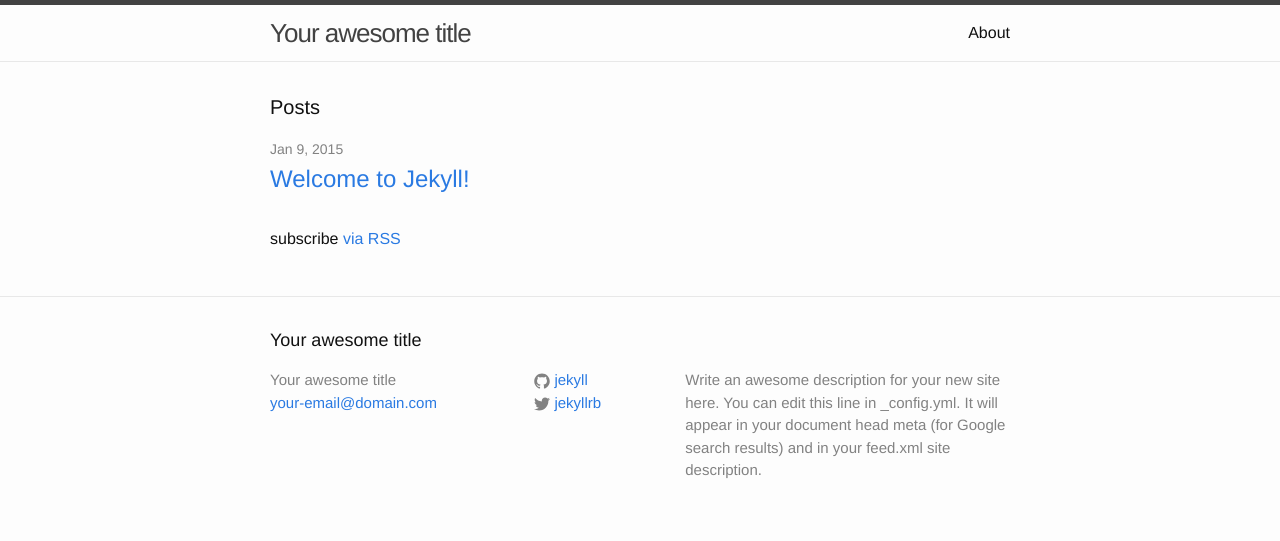
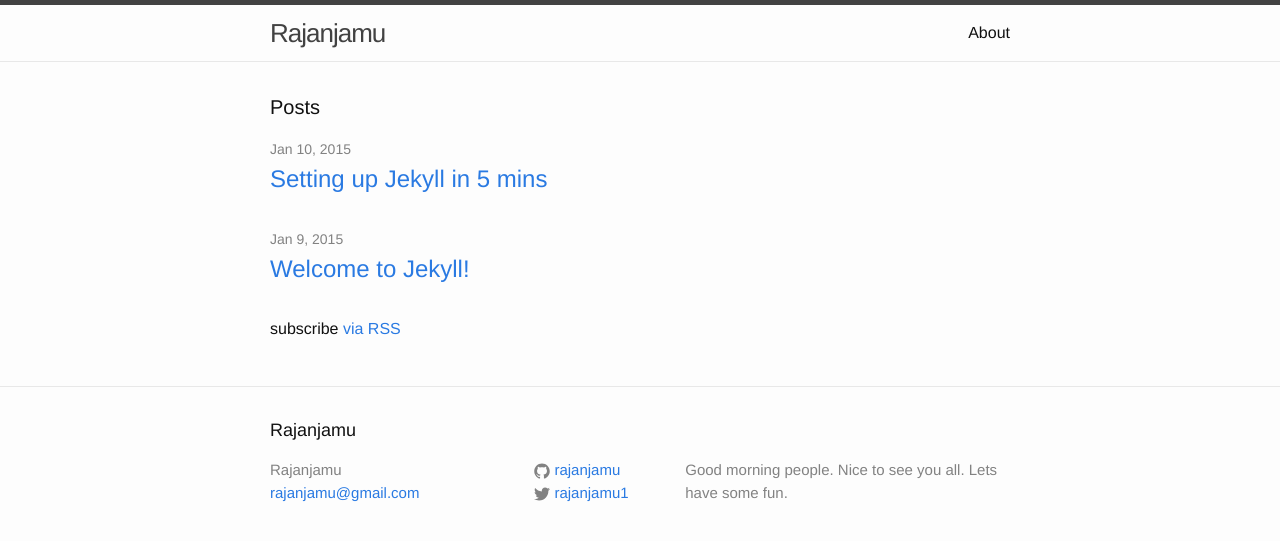
Before and after one commit to rajanjamu/rajanjamu_jekyll_old, a Jekyll site: the page built from index.html, in a window 1280 px wide. Shown: the top 541 px of the page. Built offline with Jekyll 4.4.1, drawn with Linux system fonts in a browser that asks for light colours.

Commit message:
edited config file and added a post

```diff
--- a/_config.yml
+++ b/_config.yml
@@ -1,14 +1,12 @@
 # Site settings
-title: Your awesome title
-email: your-email@domain.com
+title: Rajanjamu
+email: rajanjamu@gmail.com
 description: > # this means to ignore newlines until "baseurl:"
-  Write an awesome description for your new site here. You can edit this
-  line in _config.yml. It will appear in your document head meta (for
-  Google search results) and in your feed.xml site description.
+  Good morning people. Nice to see you all. Lets have some fun.
 baseurl: "" # the subpath of your site, e.g. /blog/
-url: "http://yourdomain.com" # the base hostname & protocol for your site
-twitter_username: jekyllrb
-github_username:  jekyll
+url: "http://rajanjamu.githug.io" # the base hostname & protocol for your site
+twitter_username: rajanjamu1
+github_username:  rajanjamu
 
 # Build settings
 markdown: kramdown
```
Also changed, not shown: _posts/2015-01-10-jekyll-hello-world.markdown (added, +32 -0 lines).
